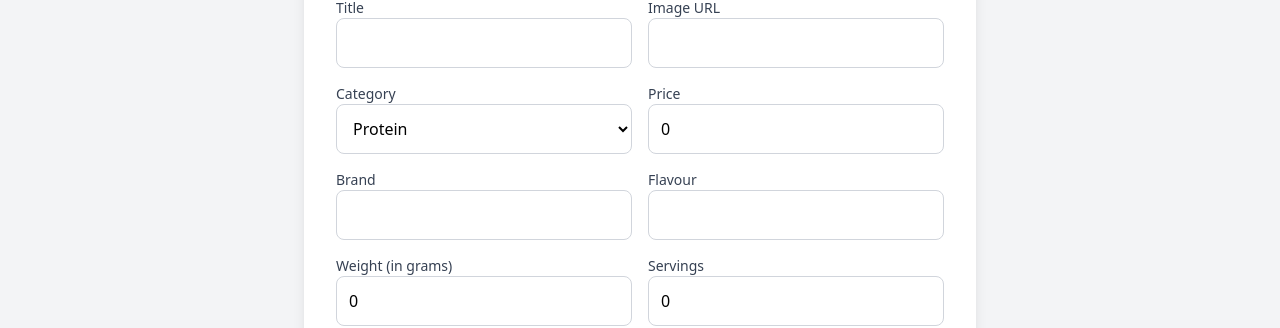
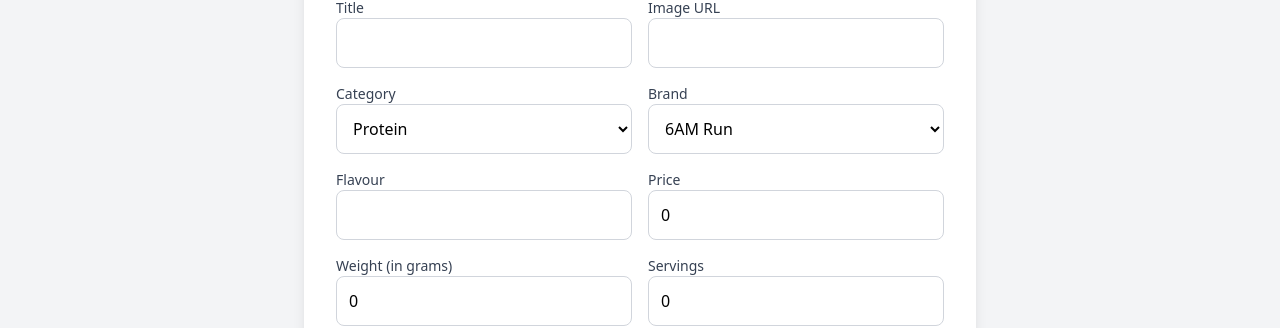
Before and after one commit to dAtanasow/SuppShop, a React (Vite) app in the folder client/: page /create in a window 1280 px wide. Shown: the part 146-474 px from the top of the page. Built offline with nearby package versions, Linux system fonts and the light colour scheme; sample sign-in values are in the browser's storage.

Commit message:
add brands

```diff
--- a/client/src/components/CreateEditProduct.jsx
+++ b/client/src/components/CreateEditProduct.jsx
@@ -24,14 +24,6 @@ export default function CreateEditProduct() {
         </h2>
 
         {error && <p className="text-red-500 text-center mb-4">{error}</p>}
-
-        {Object.keys(formErrors).length > 0 && (
-          <div className="text-red-500 text-center mb-4">
-            {Object.values(formErrors).map((err, index) => (
-              <p key={index}>{err}</p>
-            ))}
-          </div>
-        )}
 
         <div className="grid grid-cols-2 gap-4">
           <div>
@@ -118,42 +110,54 @@ export default function CreateEditProduct() {
 
           <div>
             <label
-              htmlFor="price"
-              className="block text-sm font-medium text-gray-700"
-            >
-              Price
-            </label>
-            <input
-              type="number"
-              id="price"
-              name="price"
-              value={values.price}
-              onChange={changeHandler}
-              className="w-full p-3 border border-gray-300 rounded-lg focus:outline-none focus:ring-2 focus:ring-blue-500"
-              required
-            />
-            {formErrors.price && (
-              <p className="text-red-500 text-sm">{formErrors.price}</p>
-            )}
-          </div>
-
-          <div>
-            <label
               htmlFor="brand"
               className="block text-sm font-medium text-gray-700"
             >
               Brand
             </label>
-            <input
-              type="text"
+            <select
               id="brand"
               name="brand"
               value={values.brand}
               onChange={changeHandler}
-              className="w-full p-3 border border-gray-300 rounded-lg focus:outline-none focus:ring-2 focus:ring-blue-500"
+              className="w-full p-3 border border-gray-300 rounded-lg"
               required
-            />
+            >
+              <option value="6AM Run">6AM Run</option>
+              <option value="All Black Everything">All Black Everything</option>
+              <option value="Ancient">Ancient</option>
+              <option value="Barebells">Barebells</option>
+              <option value="Bodybuilding.com Signature">
+                Bodybuilding.com Signature
+              </option>
+              <option value="BPI Sports">BPI Sports</option>
+              <option value="BSN">BSN</option>
+              <option value="Cellucor">Cellucor</option>
+              <option value="Dymatize">Dymatize</option>
+              <option value="EHP">EHP</option>
+              <option value="Evlution">Evlution</option>
+              <option value="Happy Hydrate">Happy Hydrate</option>
+              <option value="Ice Shaker">Ice Shaker</option>
+              <option value="Jocko Fuel">Jocko Fuel</option>
+              <option value="Kaged">Kaged</option>
+              <option value="Kodagenix">Kodagenix</option>
+              <option value="Me Today">Me Today</option>
+              <option value="MRI Performance">MRI Performance</option>
+              <option value="MuscleSport">MuscleSport</option>
+              <option value="Mutant">Mutant</option>
+              <option value="Nutrex">Nutrex</option>
+              <option value="PANDA">PANDA</option>
+              <option value="Pro Supps">Pro Supps</option>
+              <option value="Prolab">Prolab</option>
+              <option value="REMIX">REMIX</option>
+              <option value="Ryse">Ryse</option>
+              <option value="SNAP">SNAP</option>
+              <option value="Unmatched">Unmatched</option>
+              <option value="Vitargo">Vitargo</option>
+              <option value="Xtend">Xtend</option>
+            </select>
           </div>
+
           <div>
             <label
               htmlFor="flavour"
@@ -172,6 +176,27 @@ export default function CreateEditProduct() {
             />
             {formErrors.flavour && (
               <p className="text-red-500 text-sm">{formErrors.flavour}</p>
+            )}
+          </div>
+
+          <div>
+            <label
+              htmlFor="price"
+              className="block text-sm font-medium text-gray-700"
+            >
+              Price
+            </label>
+            <input
+              type="number"
+              id="price"
+              name="price"
+              value={values.price}
+              onChange={changeHandler}
+              className="w-full p-3 border border-gray-300 rounded-lg focus:outline-none focus:ring-2 focus:ring-blue-500"
+              required
+            />
+            {formErrors.price && (
+              <p className="text-red-500 text-sm">{formErrors.price}</p>
             )}
           </div>
 
--- a/client/src/components/catalog/brands/BrandList.jsx
+++ b/client/src/components/catalog/brands/BrandList.jsx
@@ -3,10 +3,28 @@ import BrandListItem from "./BrandListItem";
 export default function BrandList() {
   const brands = [
     {
-      name: "Ryse",
+      name: "6AM Run",
       image:
-        "https://portal2.distone.com/MUSCLEFOODAPI/Content/it_majcls/RYS.webp?v=9/13/2023",
-      path: "/catalog?brand=Ryse",
+        "https://encrypted-tbn0.gstatic.com/images?q=tbn:ANd9GcRbkUKSvD0hR8YFECQt1j8htX6AVoqjCAw9RA&s",
+      path: "/catalog?brand=6AM Run",
+    },
+    {
+      name: "All Black Everything",
+      image:
+        "https://encrypted-tbn0.gstatic.com/images?q=tbn:ANd9GcRYaH0tCdP5As5lNOfIEsU4je-xJNP1tY8mDQ&s",
+      path: "/catalog?brand=All Black Everything",
+    },
+    {
+      name: "Ancient",
+      image:
+        "https://encrypted-tbn0.gstatic.com/images?q=tbn:ANd9GcSxwbcxlf-LWcbthMwpKeK70pCN-MvCUX6vRA&s",
+      path: "/catalog?brand=Ancient",
+    },
+    {
+      name: "Barebells",
+      image:
+        "https://encrypted-tbn0.gstatic.com/images?q=tbn:ANd9GcRMxLncZAjd4AMp9HadZt2_aLenNxSDT1Ku2w&s",
+      path: "/catalog?brand=Barebells",
     },
     {
       name: "Bodybuilding.com Signature",
@@ -15,10 +33,58 @@ export default function BrandList() {
       path: "/catalog?brand=Bodybuilding.com Signature",
     },
     {
+      name: "BPI Sports",
+      image:
+        "https://encrypted-tbn0.gstatic.com/images?q=tbn:ANd9GcTYwjjDlLJ3ovSXvPdbb1kgIGYMoxtApgu45g&s",
+      path: "/catalog?brand=BPI Sports",
+    },
+    {
+      name: "BSN",
+      image:
+        "https://www.bsn-supplements.com/en-gb/wp-content/themes/bdstarter/assets/images/logo-signup.png",
+      path: "/catalog?brand=BSN",
+    },
+    {
+      name: "Cellucor",
+      image:
+        "https://seeklogo.com/images/C/cellucor-logo-A079CDB7F7-seeklogo.com.png",
+      path: "/catalog?brand=Cellucor",
+    },
+    {
       name: "Dymatize",
       image:
         "https://d1yjjnpx0p53s8.cloudfront.net/styles/logo-thumbnail/s3/032018/untitled-1_316.png?aAPu5HCw_BQg33nbWkpuIwRQ.cTnqxtD&itok=sJbKRgTT",
       path: "/catalog?brand=Dymatize",
+    },
+    {
+      name: "EHP",
+      image:
+        "https://encrypted-tbn0.gstatic.com/images?q=tbn:ANd9GcSgaiGvg6b0GGt1_5GbZlgQJqwMiJ8P-4OTew&s",
+      path: "/catalog?brand=EHP",
+    },
+    {
+      name: "Evlution",
+      image:
+        "https://encrypted-tbn0.gstatic.com/images?q=tbn:ANd9GcRm5iHUTEsFCCeugYZKPHoNNmgqLiGiKopzMg&s",
+      path: "/catalog?brand=Evlution",
+    },
+    {
+      name: "Happy Hydrate",
+      image:
+        "https://media.licdn.com/dms/image/sync/v2/D4D27AQG462D4ON474A/articleshare-shrink_800/articleshare-shrink_800/0/1719072233378?e=2147483647&v=beta&t=DI4DMOqjoik1htTt5M4t-OdqGqsHva9fL1zFK4wAX8Q",
+      path: "/catalog?brand=Happy Hydrate",
+    },
+    {
+      name: "Ice Shaker",
+      image:
+        "https://amazon-omni-cdn.com/qfke2h7iol2/9qpt9rs40yaht4/494cb6a7-3756-44b3-a227-b232aae797aa.jpeg",
+      path: "/catalog?brand=Ice Shaker",
+    },
+    {
+      name: "Jocko Fuel",
+      image:
+        "https://www.nat-dist.com/wp-content/uploads/2024/01/jocko-fuel-scaled.jpg",
+      path: "/catalog?brand=Jocko Fuel",
     },
     {
       name: "Kaged",
@@ -27,28 +93,40 @@ export default function BrandList() {
       path: "/catalog?brand=Kaged",
     },
     {
-      name: "Nutrex Research, Inc.",
+      name: "Kodagenix",
       image:
-        "https://seeklogo.com/images/N/nutrex-research-logo-9461FE3AF9-seeklogo.com.png",
-      path: "/catalog?brand=Nutrex Research, Inc.",
+        "https://encrypted-tbn0.gstatic.com/images?q=tbn:ANd9GcQhTil4g7ogDvz9aYM4dtlo9JyBHrTBGXl9rg&s",
+      path: "/catalog?brand=Kodagenix",
     },
     {
-      name: "Ice Shaker",
+      name: "Me Today",
       image:
-        "https://amazon-omni-cdn.com/qfke2h7iol2/9qpt9rs40yaht4/494cb6a7-3756-44b3-a227-b232aae797aa.jpeg",
-      path: "/catalog?brand=Ice Shaker",
+        "https://cdn.shopify.com/s/files/1/0645/1875/0439/files/site_logo.png?height=628&pad_color=ffffff&v=1653514368&width=1200",
+      path: "/catalog?brand=Me Today",
+    },
+    {
+      name: "MRI Performance",
+      image:
+        "https://encrypted-tbn0.gstatic.com/images?q=tbn:ANd9GcTpi0c_GKr57fZ63jDb7RgwjRuyt-l9AhutBg&s",
+      path: "/catalog?brand=MRI Performance",
+    },
+    {
+      name: "MuscleSport",
+      image:
+        "https://encrypted-tbn0.gstatic.com/images?q=tbn:ANd9GcSDuGMURiy1sSZ2gwIGpWqAAjX0PY5fqyxQLg&s",
+      path: "/catalog?brand=MuscleSport",
     },
     {
       name: "Mutant",
       image:
-        "https://ih1.redbubble.net/image.923750079.5499/tst,small,845x845-pad,1000x1000,f8f8f8.jpg",
+        "https://mutantnation.com/cdn/shop/files/95003MUTANT_RUGGEDTruckWindowDecal-Red_WhiteA-MS.jpg?v=1690438242&width=1080",
       path: "/catalog?brand=Mutant",
     },
     {
-      name: "Jocko Fuel",
+      name: "Nutrex",
       image:
-        "https://www.nat-dist.com/wp-content/uploads/2024/01/jocko-fuel-scaled.jpg",
-      path: "/catalog?brand=Jocko Fuel",
+        "https://seeklogo.com/images/N/nutrex-research-logo-9461FE3AF9-seeklogo.com.png",
+      path: "/catalog?brand=Nutrex",
     },
     {
       name: "PANDA",
@@ -57,10 +135,50 @@ export default function BrandList() {
       path: "/catalog?brand=PANDA",
     },
     {
-      name: "Ancient Nutrition",
+      name: "Pro Supps",
       image:
-        "https://encrypted-tbn0.gstatic.com/images?q=tbn:ANd9GcSxwbcxlf-LWcbthMwpKeK70pCN-MvCUX6vRA&s",
-      path: "/catalog?brand=Ancient Nutrition",
+        "https://encrypted-tbn0.gstatic.com/images?q=tbn:ANd9GcR9A44jbFXdj7y_okx6I8oaekhOuwT-FhVqHg&s",
+      path: "/catalog?brand=Pro Supps",
+    },
+    {
+      name: "Prolab",
+      image: "https://fpower.bg/image/cache/data/marki/pro-lab-600x315.jpg",
+      path: "/catalog?brand=Prolab",
+    },
+    {
+      name: "REMIX",
+      image:
+        "https://encrypted-tbn0.gstatic.com/images?q=tbn:ANd9GcQL99jlptCRmekPpCBcmVW2AX5myXjDjJIuAA&s",
+      path: "/catalog?brand=REMIX",
+    },
+    {
+      name: "Ryse",
+      image:
+        "https://portal2.distone.com/MUSCLEFOODAPI/Content/it_majcls/RYS.webp?v=9/13/2023",
+      path: "/catalog?brand=Ryse",
+    },
+    {
+      name: "SNAP",
+      image:
+        "https://easternstates.heart.org/wp-content/uploads/sites/14/2021/01/SNAp-logo.png",
+      path: "/catalog?brand=",
+    },
+    {
+      name: "Unmatched",
+      image:
+        "https://encrypted-tbn0.gstatic.com/images?q=tbn:ANd9GcS2xtQVxeP6-BInEEb3P0Sp6Lpth46uyji2jQ&s",
+      path: "/catalog?brand=Unmatched",
+    },
+    {
+      name: "Vitargo",
+      image:
+        "https://www.nutritionsystems.com.au/media/Logos/Vitargo/Vitargo_Logo_Stacked.png",
+      path: "/catalog?brand=Vitargo",
+    },
+    {
+      name: "Xtend",
+      image: "https://nutrafit.bg/image/catalog/XTEND_Logo.jpg",
+      path: "/catalog?brand=Xtend",
     },
   ];
 
--- a/client/src/components/catalog/categories/CategoryList.jsx
+++ b/client/src/components/catalog/categories/CategoryList.jsx
@@ -1,4 +1,4 @@
-import CategoryListItem from "./CategoryListItem";
+import CategoryItem from "./CategoryItem";
 
 export default function CategoryList() {
   const categories = [
@@ -143,12 +143,17 @@ export default function CategoryList() {
         "https://www.iceshaker.com/cdn/shop/files/36BLACK_36ozIceShaker_Black_3qtr.jpg?v=1694800764&width=2048",
       path: "/catalog?category=shakers",
     },
+    {
+      name: "Green foods",
+      image: "https://m.media-amazon.com/images/I/61vs1OlHPdL.jpg",
+      path: "/catalog?category=green foods",
+    },
   ];
 
   return (
     <ul className="flex w-240 max-h-150 p-10 flex-wrap justify-evenly overflow-y-auto absolute -left-77 hidden bg-white rounded-xl shadow-md group-hover:flex">
       {categories.map((category) => (
-        <CategoryListItem
+        <CategoryItem
           key={category.name}
           name={category.name}
           img={category.image}
```
Also changed, not shown: client/src/components/catalog/categories/CategoryItem.jsx (renamed from client/src/components/catalog/categories/CategoryListItem.jsx).
